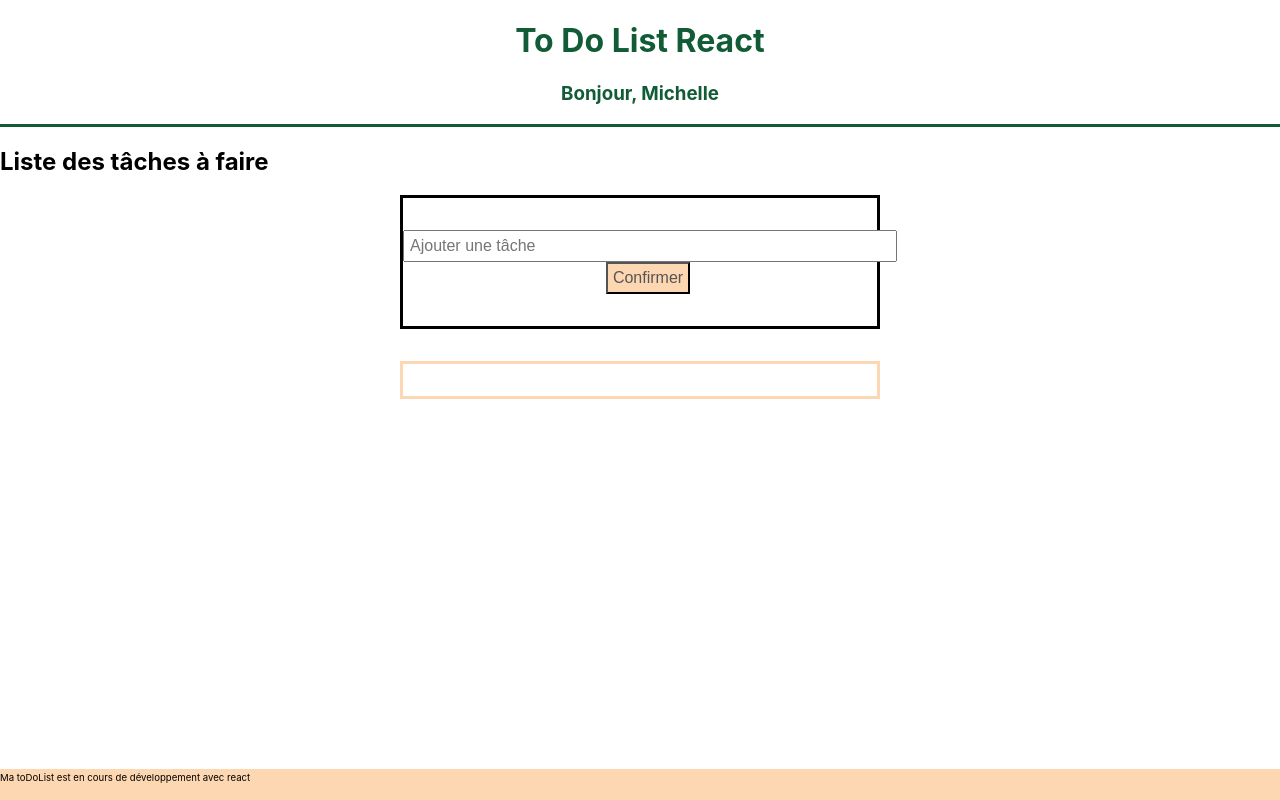
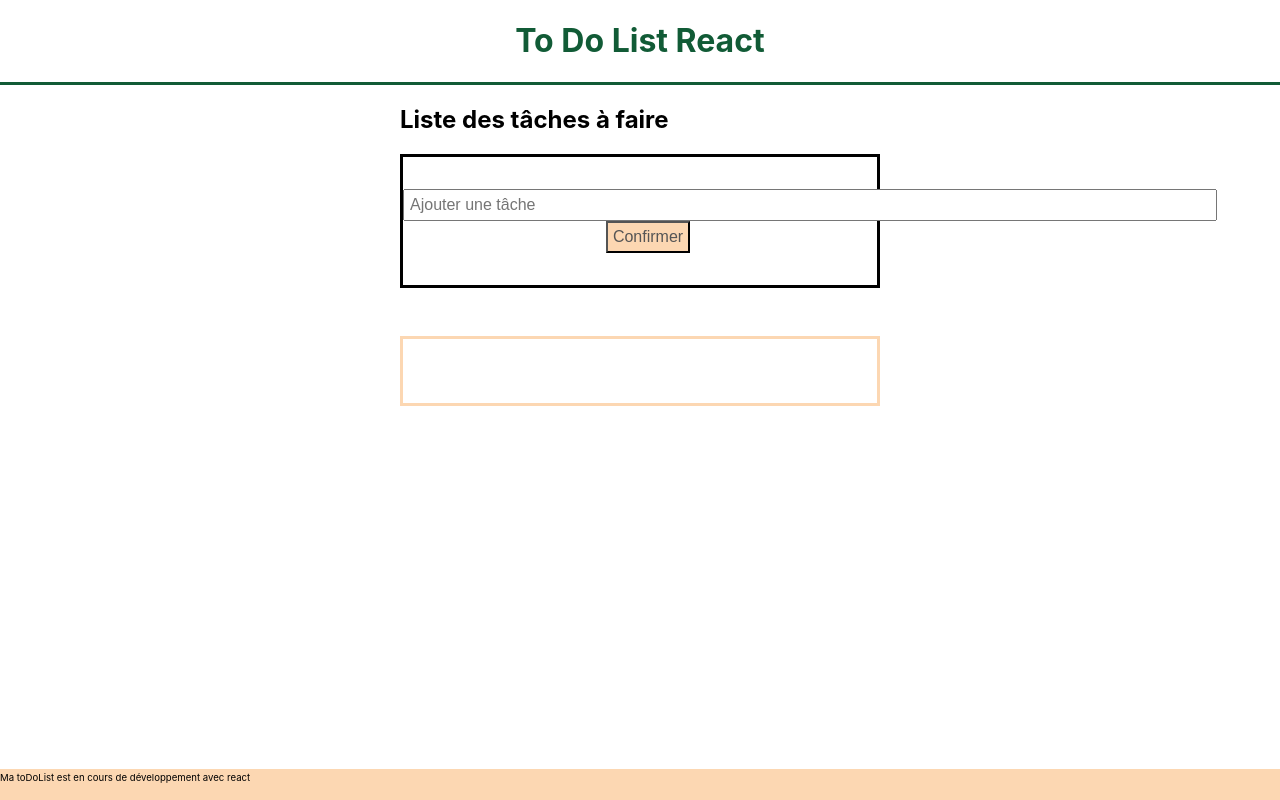
Before and after one commit to MichelleVandes/ToDoList_React, a React (Create React App) app: page / in a window 1280 px wide. Built offline with nearby package versions, Linux system fonts and the light colour scheme.

Commit message:
ok, fonctionnel

```diff
--- a/src/components/App.js
+++ b/src/components/App.js
@@ -53,12 +53,13 @@ function App() {
       <h2 className="app-h2">{title}</h2>
       <div>
         <TodoForm addNewTache={handleAdd} />
-        <ul
-        className="app-ul">
-          {todo.map((todo) => (
-            <Todo details={todo} onDelete={handleDelete} />
-          ))}
-        </ul>
+        <div className="app-div-ul">
+          <ul className="app-ul">
+            {todo.map((todo) => (
+              <Todo details={todo} onDelete={handleDelete} />
+            ))}
+          </ul>
+        </div>
       </div>
     </div>
   );
--- a/src/components/Title.js
+++ b/src/components/Title.js
@@ -5,15 +5,14 @@ function Title() {
 
 
 
-  const Welcome = (props) => <h3>Bonjour, {props.name}</h3>;
-
-  const element = <Welcome name="Michelle" />;
+  // const Welcome = (props) => <h3>Bonjour, {props.name}</h3>;
+  // const element = <Welcome name="Michelle" />;
 
   return (
     <div className="title">
       <h1>{title}</h1>
 
-      {element}
+      {/* {element} */}
 
     </div>
   );
--- a/src/components/Todo.js
+++ b/src/components/Todo.js
@@ -9,7 +9,7 @@ const Todo = ({ details, onDelete }) => (
     {details.tache}{" "}
     <button onClick={() => onDelete(details.id)}
     className="todo-btn">
-      <img src="trash" alt="poubelle" height="80" width="100" />
+      <img src={trash} alt="poubelle" height="20" width="20" />
     </button>
   </li>
 );
--- a/src/styles/App.css
+++ b/src/styles/App.css
@@ -1,18 +1,20 @@
-.App {
-  margin-left: 50px;
-  margin-top: 15px;
-}
 
 .app-ul {
-    margin: 2rem 25rem 0rem 25rem;
+    padding: 2rem 6rem 0rem 6rem;
     padding-bottom: 2rem;
-    border: solid #FCD7B2;
+     border: solid #FCD7B2;
+
+}
+.app-div-ul {
+   padding: 2rem 25rem 0rem 25rem;
+
 }
 
 .app-h2 {
-
+padding-left: 25rem;
 }
 .App-li {
   margin-left: 765px;
   margin-top: 15px;
+
 }
--- a/src/styles/TodoForm.css
+++ b/src/styles/TodoForm.css
@@ -13,7 +13,7 @@
 
 .add-txt {
   padding: 5px;
-  width: 30rem;
+  width: 50rem;
   text-align: auto;
   font-size: 16px;
   cursor: pointer;
```
